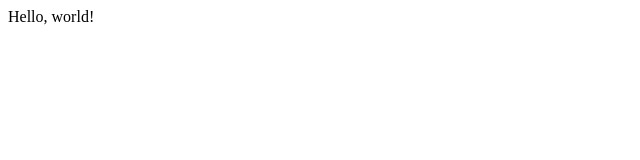
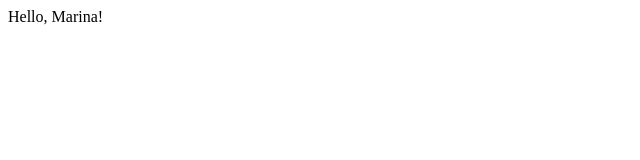
Before and after one commit to MarinaFroes/react-tdd-tutorial, a React (Vite) app: page / in a window 1280 px wide. Shown: the top 160 px of the page, without its empty margins (0-640 px from the left). Built offline with nearby package versions, Linux system fonts and the light colour scheme.

Commit message:
fix: Get class properties working

```diff
--- a/index.html
+++ b/index.html
@@ -1,4 +1,4 @@
-<!DOCTYPE html />
+<!DOCTYPE html>
 <html lang="en">
 <head>
   <meta charset="UTF-8">
--- a/package.json
+++ b/package.json
@@ -14,6 +14,7 @@
   },
   "devDependencies": {
     "@babel/core": "^7.10.2",
+    "@babel/plugin-proposal-class-properties": "^7.10.1",
     "@babel/plugin-syntax-dynamic-import": "^7.8.3",
     "@babel/preset-react": "^7.10.1",
     "babel-core": "^7.0.0-bridge.0",
--- a/src/App.js
+++ b/src/App.js
@@ -1,10 +1,12 @@
 import React from 'react';
 
 class App extends React.Component {
+  state = { name: 'Marina' }
+
   render() {
     return (
       <div className="hello">
-        Hello, world!
+        Hello, Marina!
       </div>
     );
   }
```
Also changed, not shown: .babelrc, 2 other files (tests, documents, lock files or other folders).
